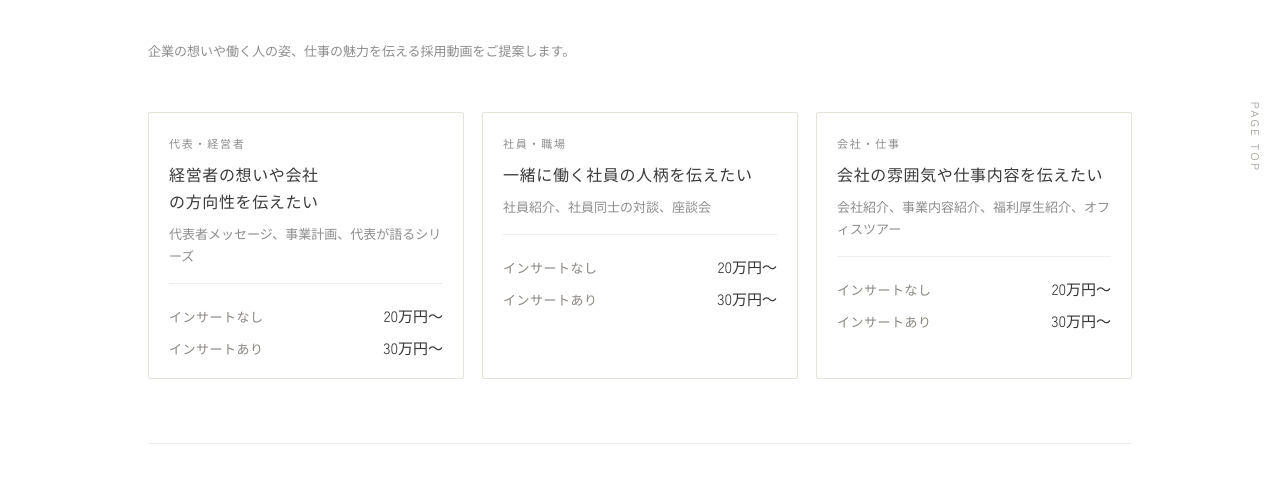
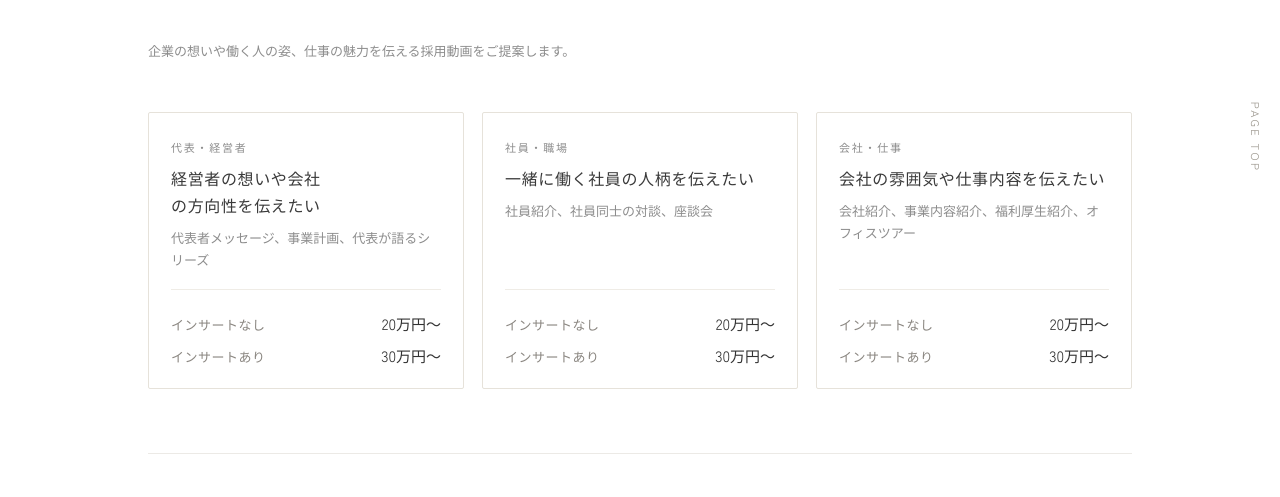
Before and after one commit to ogawajimushoy-source/recruit-video-menu, a plain HTML site: page index.html in a window 1280 px wide. Shown: the part 263-760 px from the top of the page. Drawn offline with Linux system fonts and the light colour scheme.

Commit message:
Align the jump cards and lift them slightly when the pointer is over them.
Co-authored-by: Cursor <cursoragent@cursor.com>

```diff
--- a/index.html
+++ b/index.html
@@ -25,6 +25,8 @@
     html { scroll-behavior: smooth; }
     @media (prefers-reduced-motion: reduce) {
       html { scroll-behavior: auto; }
+      .aims a { transition: none; }
+      .aims a:hover { transform: none; }
     }
     body {
       margin: 0;
@@ -149,16 +151,26 @@
       list-style: none;
     }
     .aims a {
-      display: block;
+      display: flex;
+      flex-direction: column;
       height: 100%;
-      padding: 22px 20px 18px;
+      padding: 26px 22px 20px;
       background: #fff;
       border: 1px solid #e6e2da;
       border-radius: 2px;
       color: inherit;
       text-decoration: none;
+      transition: transform 0.28s ease, box-shadow 0.28s ease, border-color 0.28s ease;
     }
-    .aims a:hover { border-color: #cfc9be; }
+    .aims a:hover {
+      transform: translateY(-4px);
+      border-color: #d4cec3;
+      box-shadow: 0 12px 28px rgba(70, 60, 45, 0.08);
+    }
+    .aims a:focus-visible {
+      outline: 2px solid #d4cec3;
+      outline-offset: 3px;
+    }
     .aims a > span {
       display: block;
       color: var(--muted);
@@ -177,10 +189,11 @@
       text-wrap: balance;
     }
     .aim-prices {
-      margin: 16px 0 0;
-      padding-top: 12px;
-      border-top: 1px solid #f0eeea;
+      margin: 0;
+      padding-top: 14px;
+      border-top: 1px solid #efece6;
     }
+    .aims a > .aim-prices { margin-top: auto; }
     .aim-price {
       display: flex;
       align-items: baseline;
@@ -205,6 +218,7 @@
     .aims em {
       display: block;
       margin-top: 8px;
+      margin-bottom: 18px;
       color: var(--muted);
       font-style: normal;
       font-size: 13px;
```
